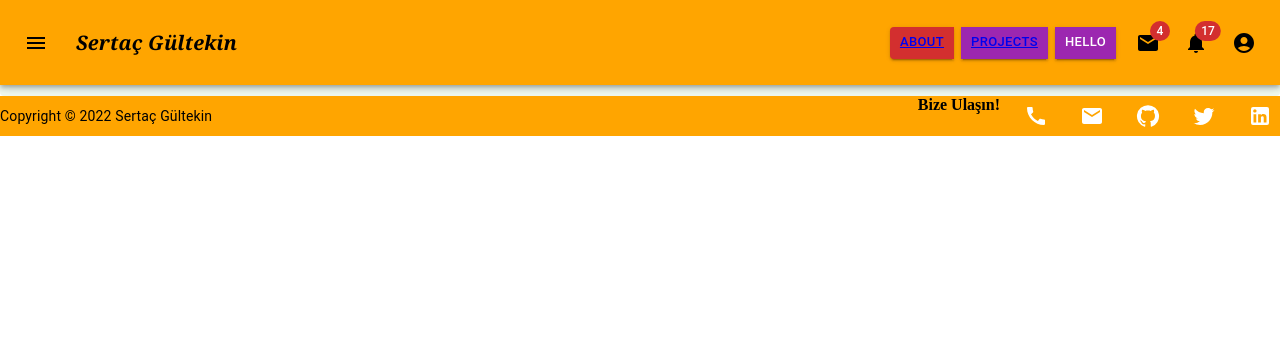
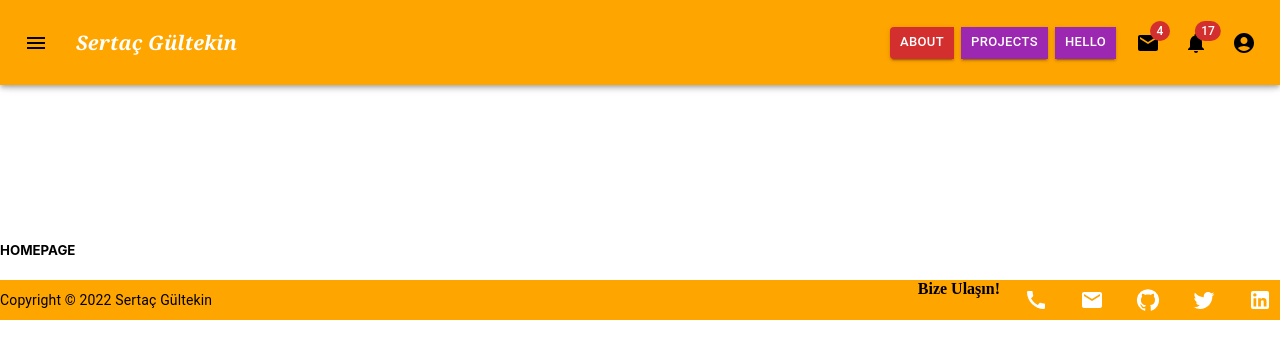
Before and after one commit to sertacgltkn/my-website, a React (Create React App) app: page / in a window 1280 px wide. Shown: the top 358 px of the page. Built offline with nearby package versions, Linux system fonts and the light colour scheme; the HTML template or start-up script is replaced by a standard one; what react-swipeable-views-utils would draw is missing.

Commit message:
some css changes

```diff
--- a/src/components/Home.js
+++ b/src/components/Home.js
@@ -1,13 +1,13 @@
 import React from "react";
-import Alert from "@mui/material/Alert";
 
-function Alerty() {
+function Home() {
   return (
     <div>
-      <Alert onClose={() => {}}>İlk Alert</Alert>
-      <Alert>This is a success alert — check it out!</Alert>
+
+<br/><br/><br/><br/><br/><br/><br/><br/><br/><br/><br/>
+      <h5>HOMEPAGE</h5>
     </div>
   );
 }
 
-export default Alerty;
+export default Home;
--- a/src/components/Navbar.js
+++ b/src/components/Navbar.js
@@ -15,7 +15,7 @@ import MoreIcon from "@mui/icons-material/MoreVert";
 import { Button, ButtonGroup } from "@mui/material";
 import { ToastContainer, toast } from "react-toastify";
 import "react-toastify/dist/ReactToastify.css";
-import { Link } from "react-router-dom";
+import { Link, NavLink } from "react-router-dom";
 
 export default function PrimarySearchAppBar() {
   const [anchorEl, setAnchorEl] = React.useState(null);
@@ -155,10 +155,13 @@ export default function PrimarySearchAppBar() {
                 color: "black",
                 fontFamily: "Georgia, 'Times New Roman', Times, serif",
                 fontStyle: "italic",
+                textDecoration:"none"
               },
             }}
           >
-            <h4>Sertaç Gültekin</h4>
+            <Link exact to="/" style={{ textDecoration: 'none', color:'white' }}>
+              <h4>Sertaç Gültekin</h4>
+            </Link>
           </Typography>
 
           <Box sx={{ flexGrow: 1 }} />
@@ -172,7 +175,7 @@ export default function PrimarySearchAppBar() {
                 textDecoration="none"
                 sx={{ margin: 1 }}
               >
-                <Link exact to="/about">
+                <Link exact to="/about" style={{ textDecoration: 'none', color:'white' }}>
                   About
                 </Link>
               </Button>
@@ -183,7 +186,7 @@ export default function PrimarySearchAppBar() {
                 size="small"
                 sx={{ margin: 1 }}
               >
-                <Link exact to="/card">
+                <Link exact to="/card" style={{ textDecoration: 'none', color:'white' }}>
                   Projects
                 </Link>
               </Button>
```
